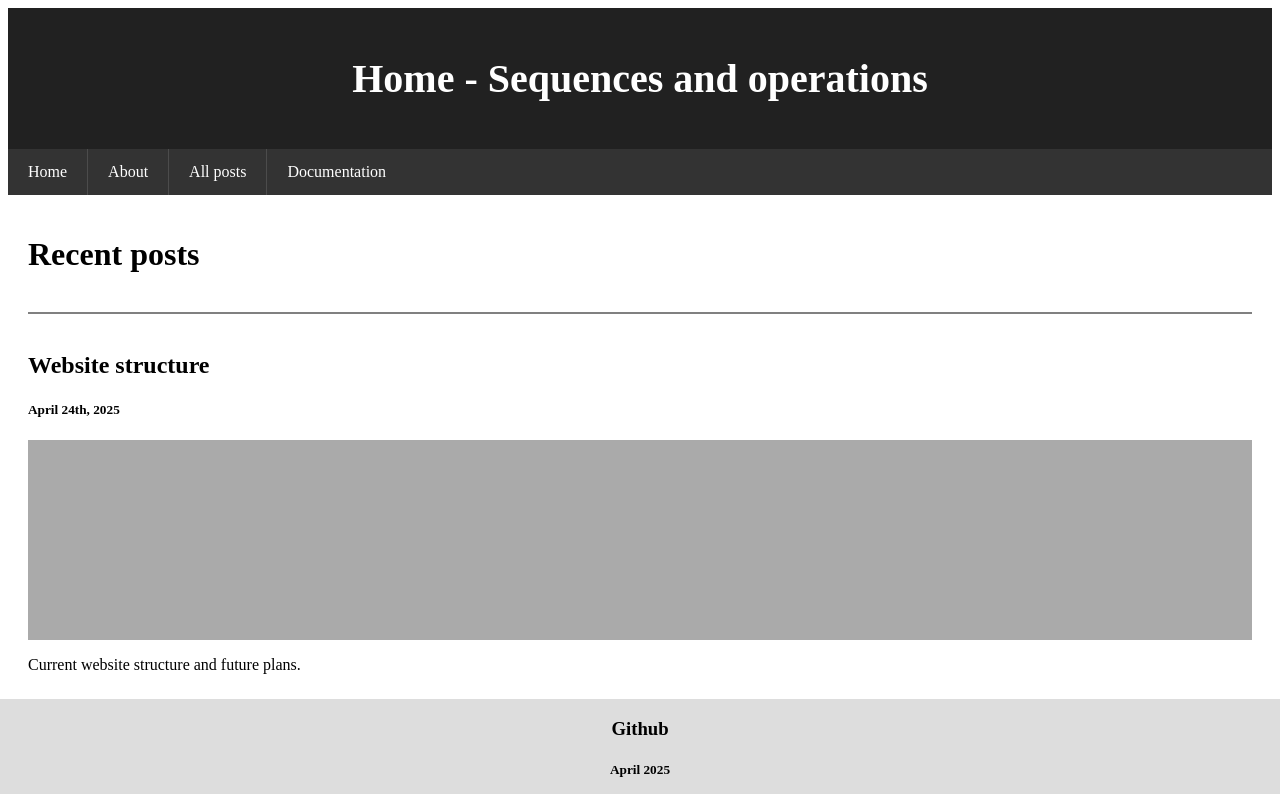
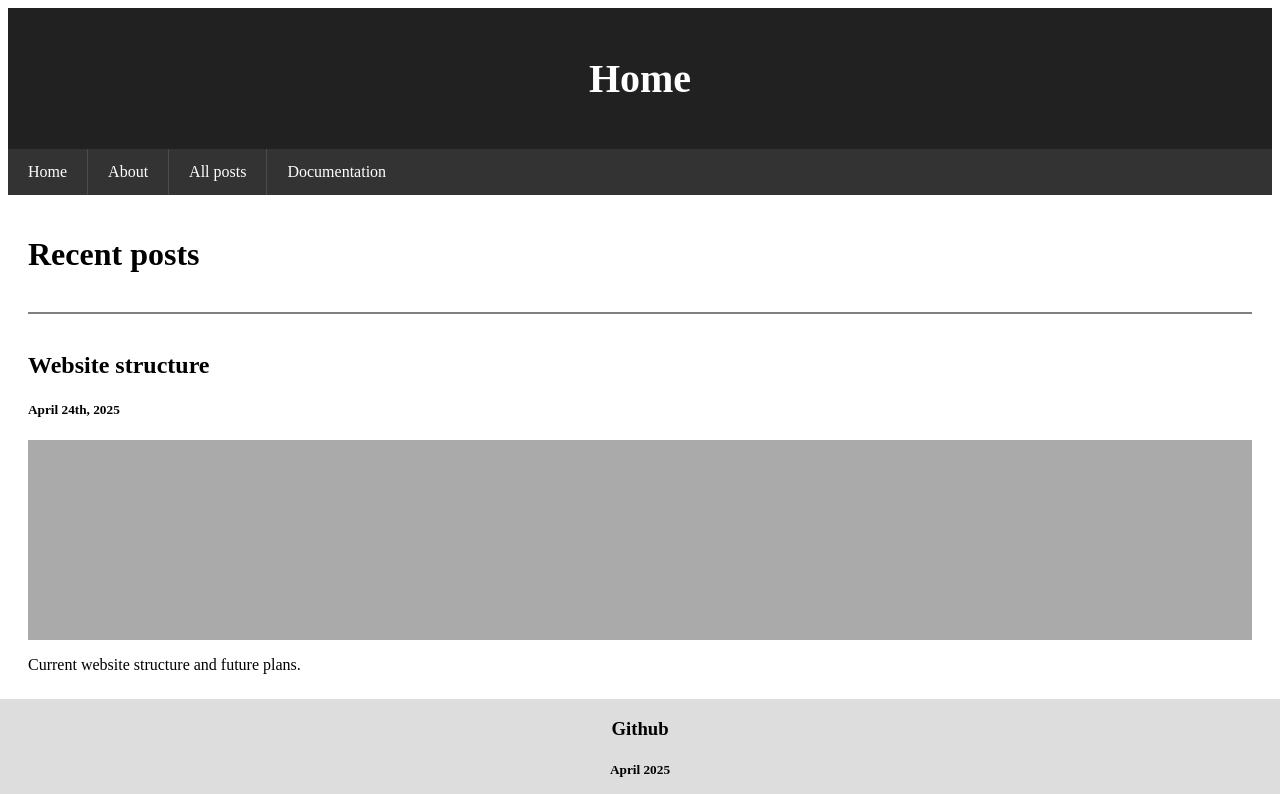
Before and after one commit to Y108/Website, a plain HTML site: page index.html in a window 1280 px wide. Shown: the top 794 px of the page. Drawn offline with Linux system fonts and the light colour scheme.

Commit message:
Update index.html

```diff
--- a/index.html
+++ b/index.html
@@ -16,7 +16,7 @@
 <body>
 
 <div class="header">
-  <h1>Home - Sequences and operations</h1>
+  <h1>Home</h1>
 </div>
 
 <div class="navbar">
```
